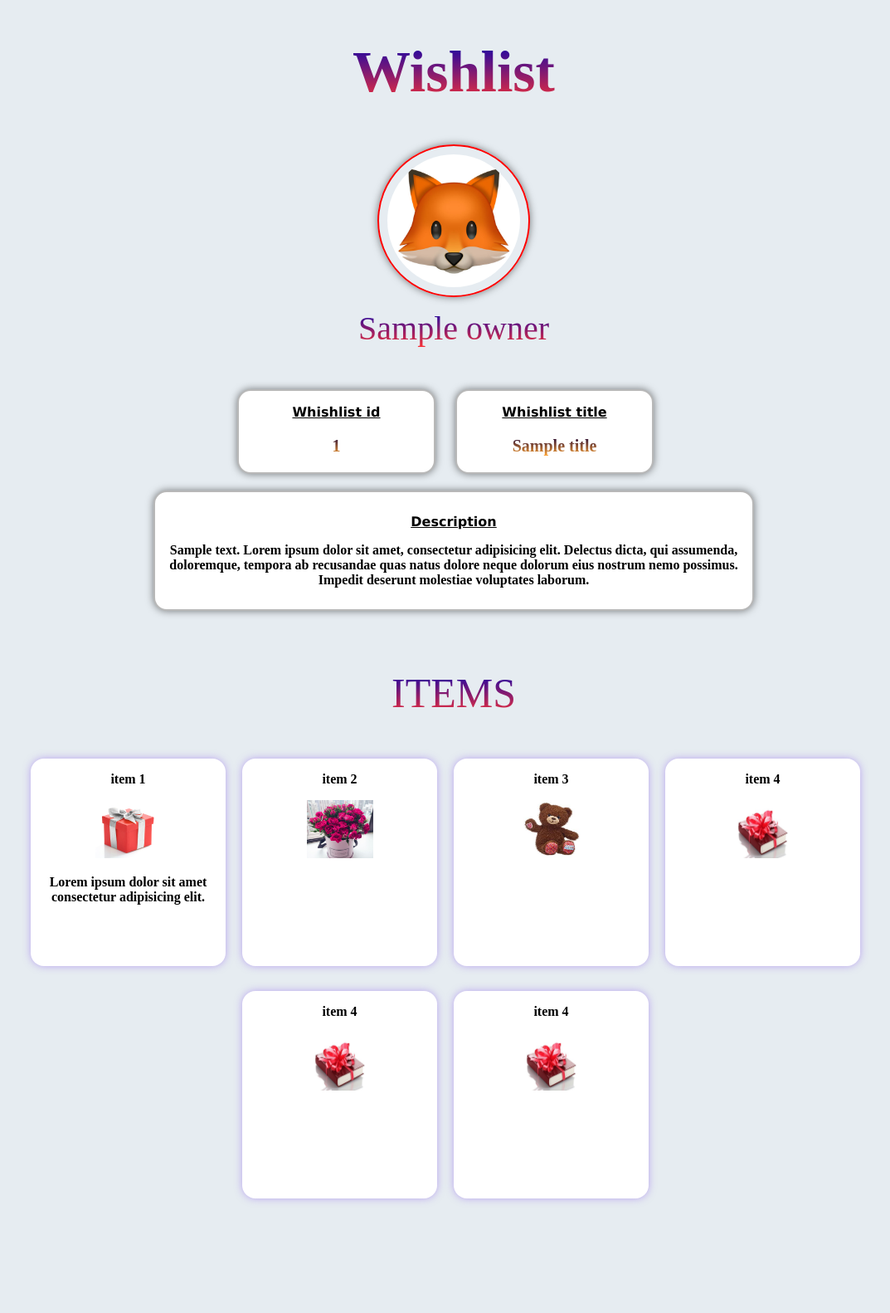
After one commit to itmo-wad/pinata, a Python web app: template templates/wishlist.html in a window 1280 px wide. The commit adds this page. Shown: the whole page at 83% size, without its empty margins (93-1166 px from the left). Run offline with Jinja, Linux system fonts and the light colour scheme; the template is opened without the code that fills it: most values are stand-ins (such as "Sample title", 1, 10 or a date in 2020).

Commit message:
index.html + wishlist.html

```diff
--- a/static/style.css
+++ b/static/style.css
@@ -4,7 +4,7 @@ html{
 
 body{
     text-align: center;
-    background: linear-gradient( rgb(183, 86, 225), 20%, rgb(255, 255, 255), 88%, rgb(183, 86, 225));
+    background: rgb(236, 194, 242)
 
 }
 
@@ -14,6 +14,7 @@ h1{
   -webkit-background-clip: text;
   -webkit-text-fill-color: transparent;
 }
+
 textarea {
     resize: none;
     height: 50px;
--- /dev/null
+++ b/static/style_wishlist.css
@@ -0,0 +1,113 @@
+body{
+    text-align: center;
+    background-color: rgba(225, 232, 238, 0.803);
+}
+
+h1{
+    font-size: 70px;
+    background: -webkit-linear-gradient(rgb(5, 2, 177), rgb(254, 50, 50));
+    -webkit-background-clip: text;
+    -webkit-text-fill-color: transparent;
+  }
+
+
+
+.div {
+    width: 235px;
+    border: 2px solid rgb(184, 184, 184);
+    border-radius: 16px;
+    box-shadow: 0 0 10px rgba(0, 0, 0, 0.5);
+    margin-right: 20px;
+    display: inline-block;
+    font-weight: bolder;
+    text-align: center;
+    background-color: white;
+    position: relative;
+    margin-bottom: 20px;
+}
+
+.description {
+    width: 700px;
+    border: 2px solid rgb(184, 184, 184);
+    border-radius: 16px;
+    box-shadow: 0 0 10px rgba(0, 0, 0, 0.5);
+    display: inline-block;
+    font-weight: bolder;
+    text-align: center;
+    background-color: white;
+    position: relative;
+    padding: 10px;
+    margin-bottom: 20px;
+}
+
+.avatar {
+    width: 160px;
+    border-radius: 100px;
+    padding: 10px;
+}
+
+.avatar {
+    border: 2px solid #ff0000;
+    box-shadow: 0 0 10px rgba(0, 0, 0, 0.5);
+    margin-bottom: 10px;
+
+}
+
+figure {
+    margin-bottom: 50px;
+
+}
+figcaption {
+    font-size: 40px;
+    background: -webkit-linear-gradient(rgb(5, 2, 177), rgb(254, 50, 50));
+    -webkit-background-clip: text;
+    -webkit-text-fill-color: transparent;
+}
+
+.text {
+    font-size: 20px;
+    background: -webkit-linear-gradient(rgb(28, 5, 55), rgb(254, 162, 50));
+    -webkit-background-clip: text;
+    -webkit-text-fill-color: transparent;
+}
+
+.name{
+    text-decoration: underline ;
+    font-family: 'Lucida Sans', 'Lucida Sans Regular', 'Lucida Grande', 'Lucida Sans Unicode', Geneva, Verdana, sans-serif;
+}
+
+.items{
+    display: flex;
+    justify-content: center;
+    margin-top: 20px;
+    margin-bottom: 100px;
+    padding-bottom: 100px;
+    width: 1200px;
+    margin: 0 auto;
+    flex-wrap: wrap;
+}
+
+.item {
+    width: 235px;
+    height: 250px;
+    border-radius: 16px;
+    box-shadow: 0 0 10px rgba(142, 93, 238, 0.5);
+    margin-right: 20px;
+    font-weight: bolder;
+    background-color: white;
+    margin-bottom: 30px;
+
+}
+
+#title {
+    font-size: 50px;
+    text-decoration: underline;
+    background: -webkit-linear-gradient(rgb(5, 2, 177), rgb(254, 50, 50));
+    -webkit-background-clip: text;
+    -webkit-text-fill-color: transparent;
+}
+
+.img_item {
+    width: 80px;
+    height: 70px;
+}
--- a/templates/index.html
+++ b/templates/index.html
@@ -29,7 +29,7 @@
 
     <form id="text" method="get | post">
         <div>
-            <p><textarea name="search" placeholder="Input wishlist ID" required form="text"></textarea></p>
+            <p><textarea name="search" placeholder="Wishlist ID" required form="text"></textarea></p>
             <p><button type="submit" form="data" id="id_button1">Find wishlist</button></p>
         </div>
     </form>
--- /dev/null
+++ b/templates/wishlist.html
@@ -0,0 +1,66 @@
+<!DOCTYPE html>
+<html>
+  <head>
+	<title>Wishlist</title>
+	<link rel="stylesheet" href="../static/style_wishlist.css">
+  </head>
+  <body>
+    <h1>Wishlist</h1>
+    <figure>
+        <img src="../static/avatar.jpg" alt="avatar" class="avatar">
+        <figcaption>{{owner}}</figcaption>
+    </figure>
+
+    <div class="wrapper">
+            <div class="div">
+                <p class="name">Whishlist id</p>
+                <p class="text">{{id}}</p>
+            </div>
+
+            <div class="div">
+                <p class="name">Whishlist title</p>
+                <p class="text">{{title}}</p>
+            </div>
+    </div>
+
+    <div class="description">
+            <p class="name">Description</p>
+            <p>{{description}} Lorem ipsum dolor sit amet, consectetur adipisicing elit. Delectus dicta, qui assumenda, doloremque, tempora ab recusandae quas natus dolore neque dolorum eius nostrum nemo possimus. Impedit deserunt molestiae voluptates laborum.</p>
+    </div>
+
+    <div class="items_wrap">
+        <p id="title">ITEMS</p>
+        <div class="items">
+
+            <div class="item" id="item1">
+                <p>item 1</p>
+                <img src="../static/pic/1.jpg" alt="" class="img_item">
+                <p>Lorem ipsum dolor sit amet consectetur adipisicing elit. </p>
+            </div>
+            <div class="item" id="item2">
+                <p>item 2</p>
+                <img src="../static/pic/2.jpg" alt="" class="img_item">
+            </div>
+            <div class="item" id="item3">
+                <p>item 3</p>
+                <img src="../static/pic/3.jpeg" alt="" class="img_item">
+            </div>
+            <div class="item" id="item4">
+                <p>item 4</p>
+                <img src="../static/pic/4.jpg" alt="" class="img_item">
+
+            </div>
+            <div class="item" id="item4">
+                <p>item 4</p>
+                <img src="../static/pic/4.jpg" alt="" class="img_item">
+
+            </div>
+            <div class="item" id="item4">
+                <p>item 4</p>
+                <img src="../static/pic/4.jpg" alt="" class="img_item">
+
+            </div>
+
+    </div>
+  </body>
+</html>
```
Also changed, not shown: templates/cabinet.html (added, +17 -0 lines), templates/create_wl.html (added, +42 -0 lines), static/avatar.jpg (added), static/pic/1.jpg (added), static/pic/2.jpg (added), static/pic/3.jpeg (added), static/pic/4.jpg (added), static/style_create.html (added), 3 other files.
